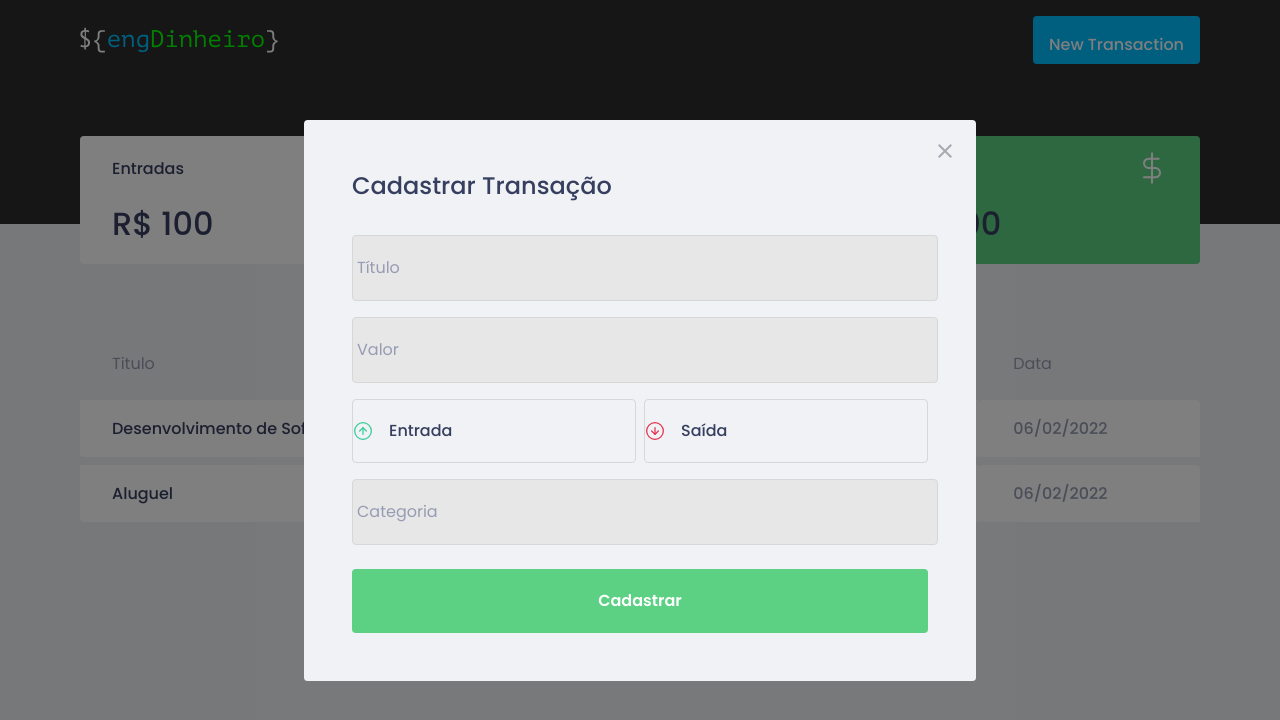
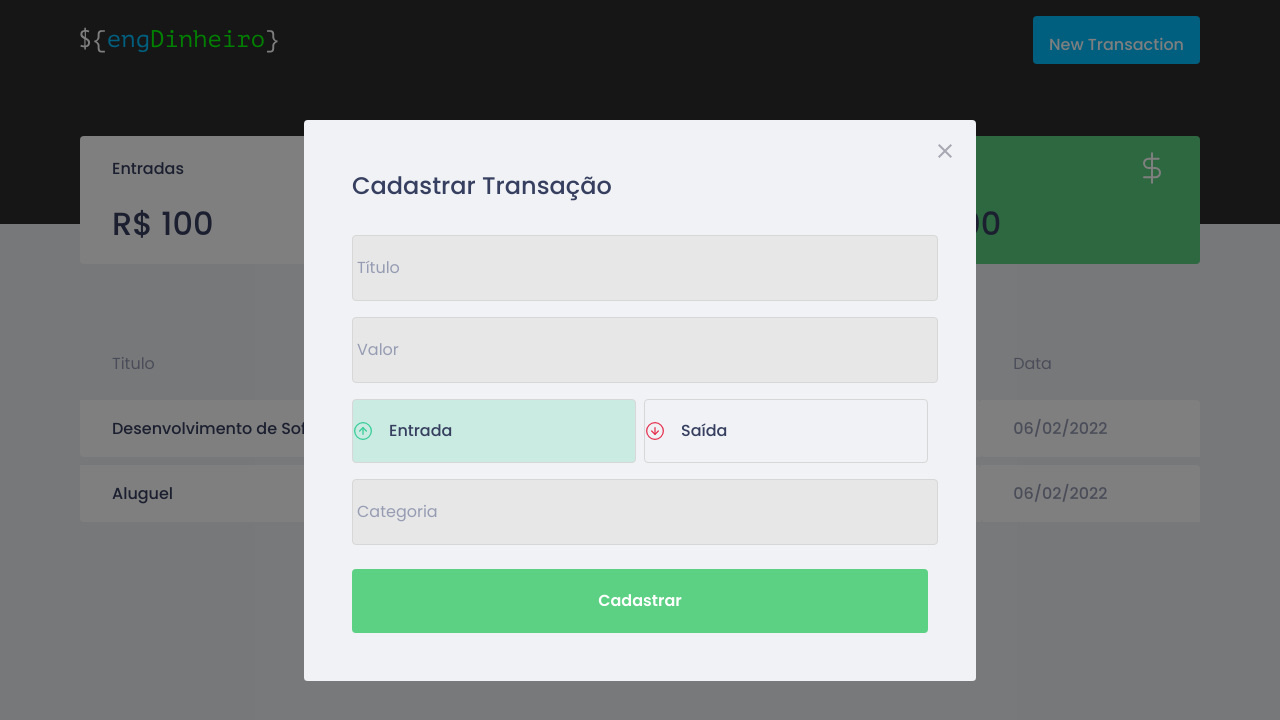
Before and after one commit to patriciaszbr/engdinheiro, a React (Create React App) app: page / in a window 1280 px wide. Both pictures are taken after a click on the button "New Transaction". Shown: the top 720 px of the page. Built offline with nearby package versions, Linux system fonts and the light colour scheme; no server answers; what miragejs would draw is missing.

Commit message:
Estilizando o form

```diff
--- a/src/components/NewTransactionModal/index.tsx
+++ b/src/components/NewTransactionModal/index.tsx
@@ -1,9 +1,10 @@
 import Modal from 'react-modal';
-import { Container, TransactionTypeContainer } from './style';
+import { Container, TransactionTypeContainer, RadioBox } from './style';
 import inComeImg from '../../assets/income.svg';
 import outComeImg from '../../assets/outcome.svg';
 
 import closeImg from '../../assets/close.svg'
+import { useState } from 'react';
 interface NewTransactionModalProps {
   isOpen: boolean;
   onRequestClose: () => void;
@@ -11,6 +12,9 @@
 }
 
 export function NewTransactionModal({ isOpen,onRequestClose }: NewTransactionModalProps){
+  const [type, setType] = useState('deposit');
+
+
   return (
     <Modal
       isOpen={isOpen}
@@ -38,19 +42,25 @@
         />
 
         <TransactionTypeContainer>
-          <button
+          <RadioBox
             type="button"
+            onClick={ () => {setType('deposit');}}
+            isActive={type === 'deposit'}
+            activeColor='green'
           >
             <img src={inComeImg} alt="Entrada" />
             <span>Entrada</span>
-          </button>
+          </RadioBox>
 
-          <button
+          <RadioBox
             type="button"
+            onClick={ () => {setType('withdrwaw');}}
+            isActive={type === 'withdrwaw'}
+            activeColor='red'
           >
             <img src={outComeImg} alt="Saída" />
             <span>Saída</span>
-          </button>
+          </RadioBox>
         </TransactionTypeContainer>
 
 
--- a/src/components/NewTransactionModal/style.ts
+++ b/src/components/NewTransactionModal/style.ts
@@ -1,5 +1,5 @@
 import styled from 'styled-components';
-import { darken } from 'polished'
+import { darken, transparentize } from 'polished'
 
 export const Container = styled.form`
   h2 {
@@ -54,20 +54,35 @@
   display: grid;
   grid-template-columns: 1fr 1fr;
   gap: 0.5rem;
+`;
 
-  button {
+interface RadioBoxProps {
+  isActive: boolean;
+  activeColor: 'green' | 'red';
+}
+
+const colors = {
+  green: '#33CC95',
+  red: '#E52E4D'
+};
+
+export const RadioBox = styled.button<RadioBoxProps>`
   height: 4rem;
   border: 1px solid #d7d7d7;
   border-radius: 0.25rem;
 
-    background: transparent;
+  background: ${(props) => props.isActive
+  ? transparentize(0.8, colors[props.activeColor])
+  : 'transparent'
+  };
+
   display: flex;
   align-items: center;
 
   transition: filter 0.2s;
 
   &:hover {
-     border-color: ${darken(0.2, '#d7d7d7')};
+  border-color: ${darken(0.1, '#d7d7d7')};
   }
 
   img {
@@ -82,6 +97,4 @@
     color: var(--text-title);
   }
 
-  }
-
 `;
```
Lines whose indentation alone changed are shown as unchanged.
